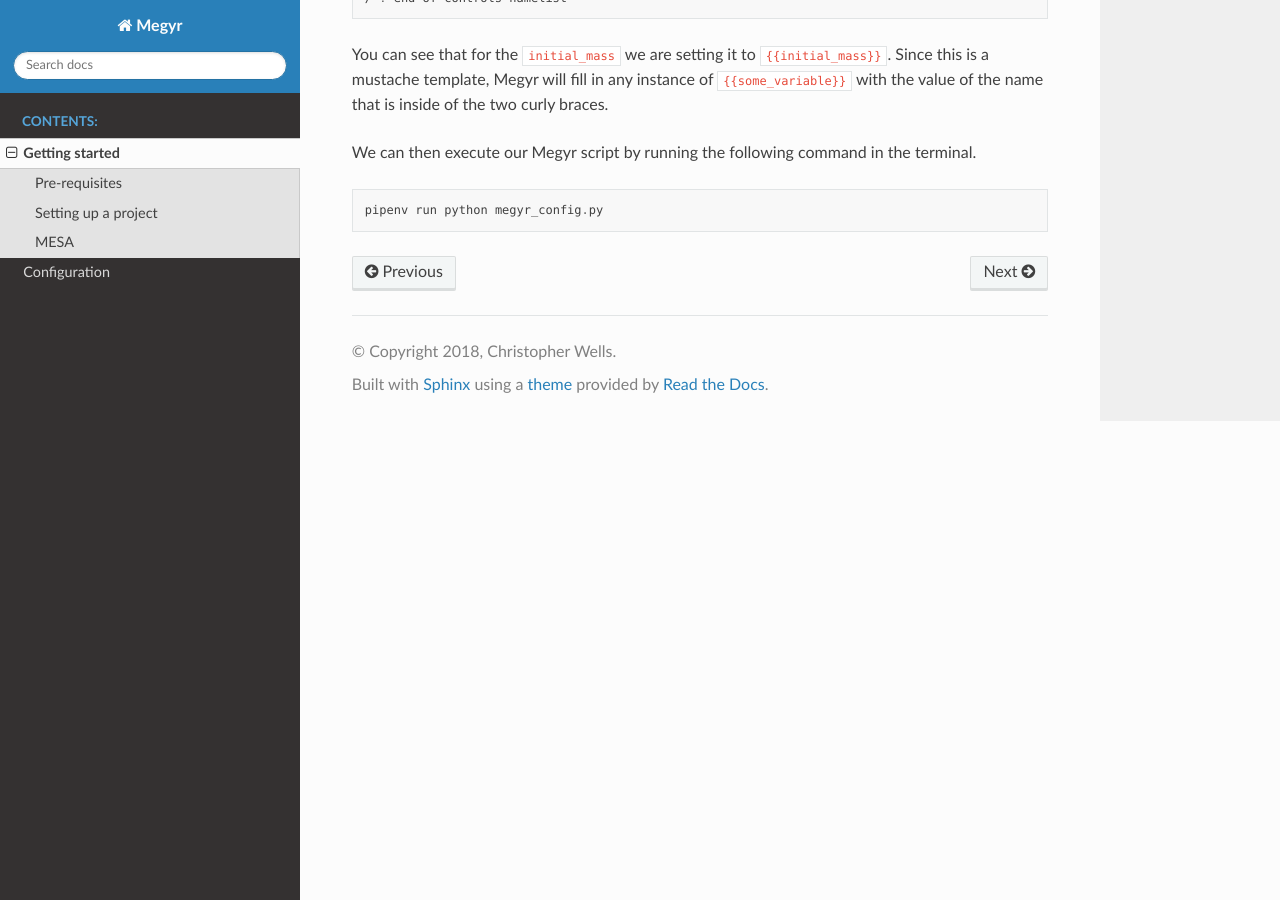
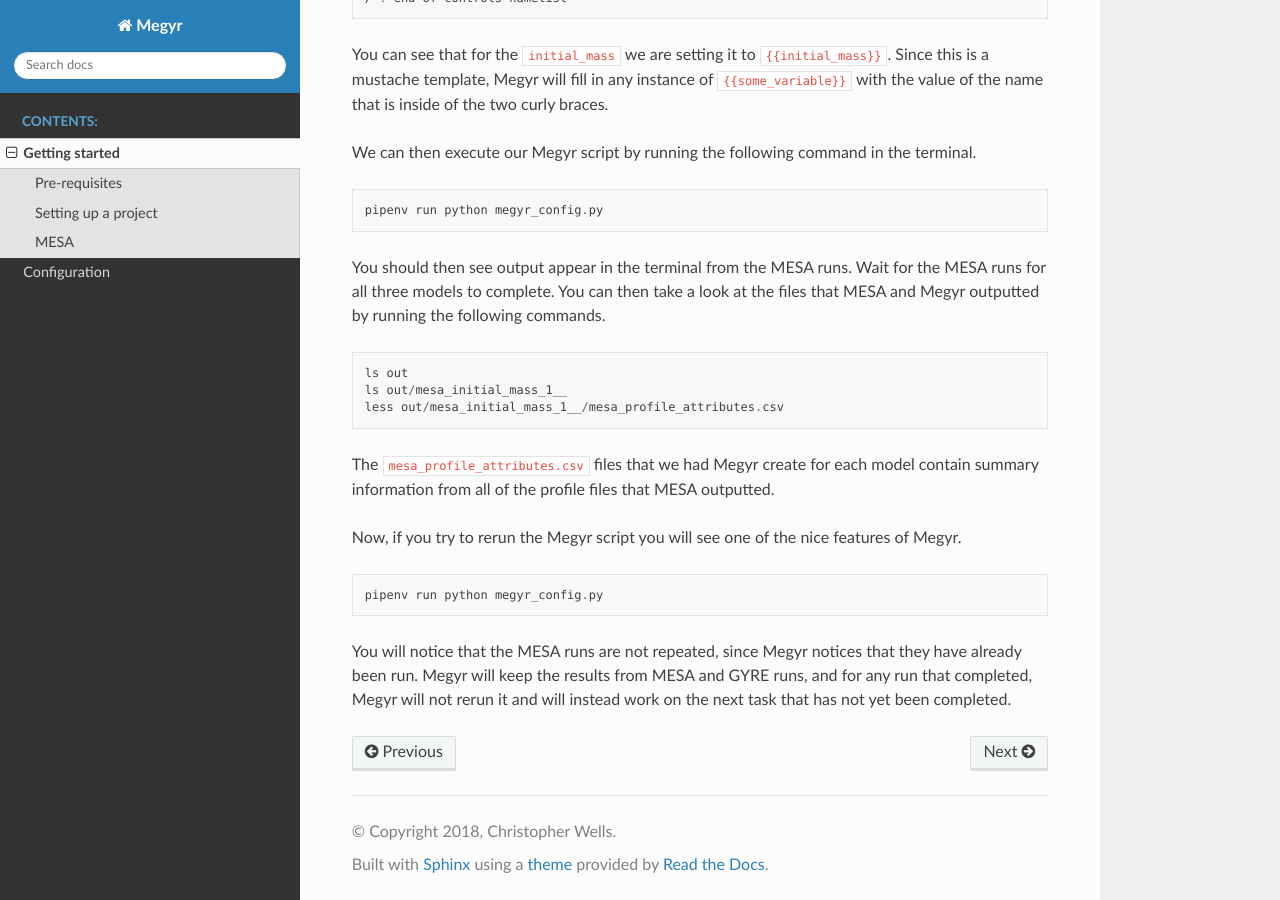
Before and after one commit to ExcaliburZero/megyr, a Sphinx documentation site: the page built from docs/source/getting-started.rst, in a window 1280 px wide and 900 px high, scrolled down 2137 px. Built offline with Sphinx 7.4.7 and the Read the Docs theme 2.0.0, drawn with Linux system fonts in a browser that asks for light colours.

Commit message:
Add more to MESA section of Getting Started tutorial

```diff
--- a/docs/source/getting-started.rst
+++ b/docs/source/getting-started.rst
@@ -83,3 +83,17 @@
 We can then execute our Megyr script by running the following command in the terminal. ::
 
     pipenv run python megyr_config.py
+
+You should then see output appear in the terminal from the MESA runs. Wait for the MESA runs for all three models to complete. You can then take a look at the files that MESA and Megyr outputted by running the following commands. ::
+
+    ls out
+    ls out/mesa_initial_mass_1__
+    less out/mesa_initial_mass_1__/mesa_profile_attributes.csv
+
+The ``mesa_profile_attributes.csv`` files that we had Megyr create for each model contain summary information from all of the profile files that MESA outputted.
+
+Now, if you try to rerun the Megyr script you will see one of the nice features of Megyr. ::
+
+    pipenv run python megyr_config.py
+
+You will notice that the MESA runs are not repeated, since Megyr notices that they have already been run. Megyr will keep the results from MESA and GYRE runs, and for any run that completed, Megyr will not rerun it and will instead work on the next task that has not yet been completed.
```
